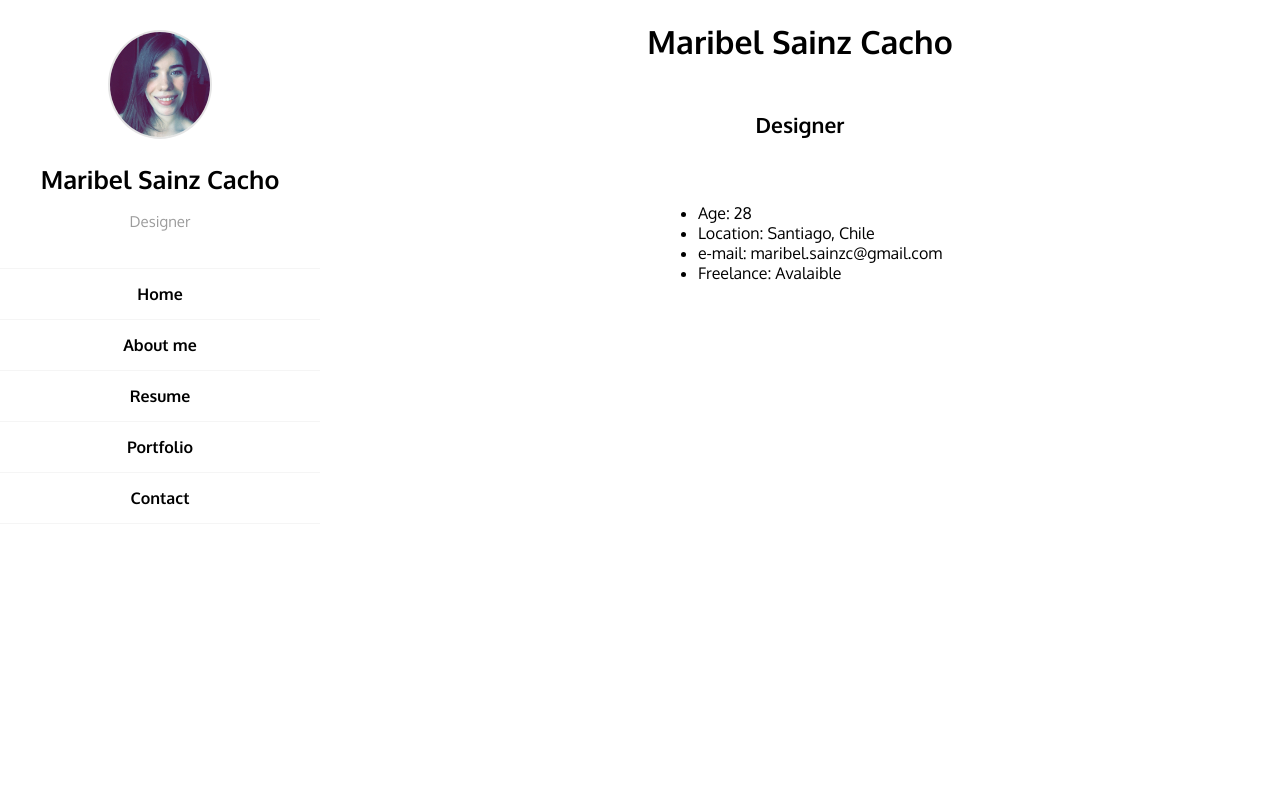
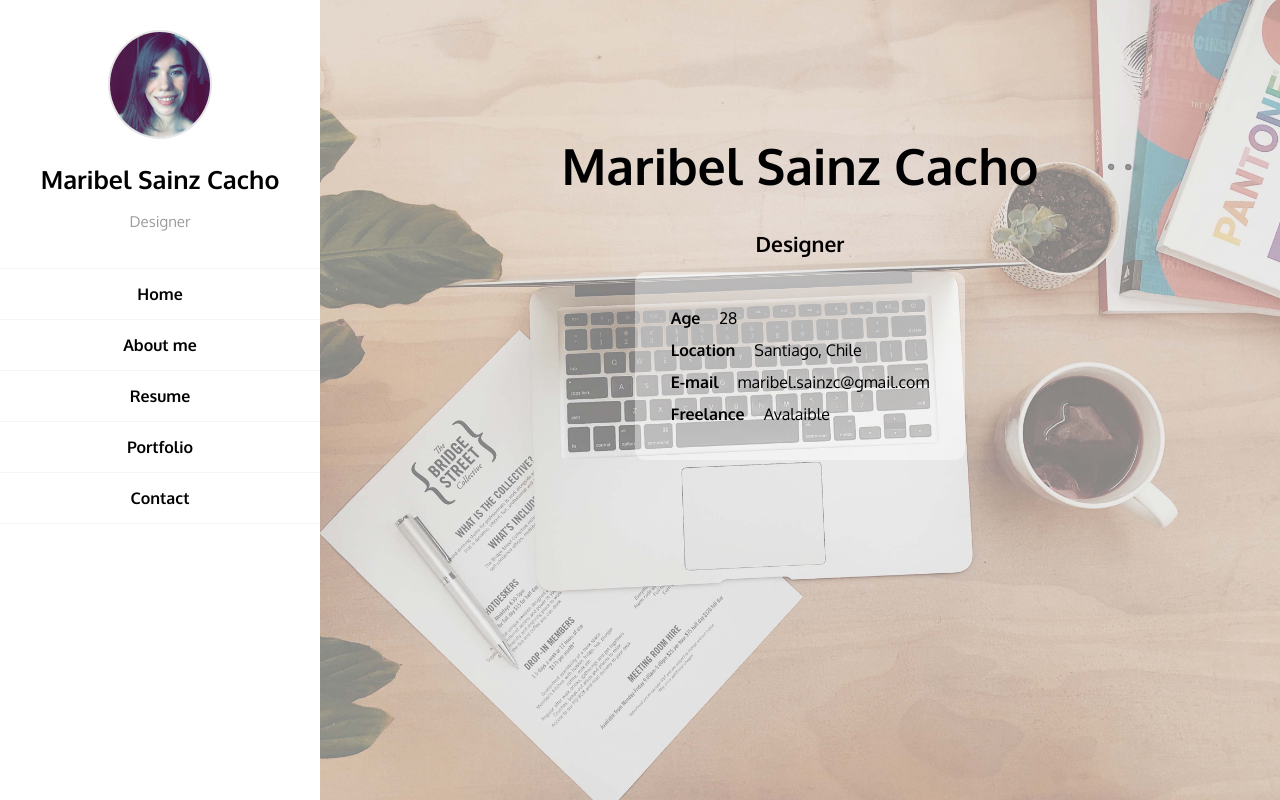
Before and after one commit to maribelsainz/Portafolio, a plain HTML site: page public/index.html in a window 1280 px wide. Drawn offline with Linux system fonts and the light colour scheme.

Commit message:
Info Home

```diff
--- a/public/index.html
+++ b/public/index.html
@@ -1,5 +1,6 @@
 <!DOCTYPE html>
 <html lang="en">
+
 <head>
     <meta charset="UTF-8">
     <meta name="viewport" content="width=device-width, initial-scale=1.0">
@@ -8,32 +9,35 @@
     <link rel="stylesheet" href="styles.css">
     <link href="https://fonts.googleapis.com/css?family=Oxygen:300,400,700" rel="stylesheet">
 </head>
+
 <body>
     <div id="flex">
         <div id="left">
             <div id="box_flex_superior">
                 <div id="img_wrapper">
-                    <img id="foto_perfil" src="img/IMG_6072 2.jpg" >
+                    <img id="foto_perfil" src="img/IMG_6072 2.jpg">
                 </div>
                 <div id="my_name_menu">
                     <h1>Maribel Sainz Cacho</h1>
                 </div>
-                <div id="my_profesion_menu"><h2>Designer</h2></div>
+                <div id="my_profesion_menu">
+                    <h2>Designer</h2>
                 </div>
-            <div id= "box_flex_inferior">
-                            <div class= "menu_item">
+            </div>
+            <div id="box_flex_inferior">
+                <div class="menu_item">
                     <a href="http://">Home</a>
                 </div>
-                            <div class= "menu_item">
+                <div class="menu_item">
                     <a href="http://">About me</a>
                 </div>
-                            <div class= "menu_item">
+                <div class="menu_item">
                     <a href="http://">Resume</a>
                 </div>
-                            <div class= "menu_item">
+                <div class="menu_item">
                     <a href="http://">Portfolio</a>
                 </div>
-                            <div class= "menu_item">
+                <div class="menu_item">
                     <a href="http://">Contact</a>
                 </div>
                 <div>
@@ -48,10 +52,23 @@
                 <h6 id="my_profesion">Designer</h6>
                 <div id="info_home">
                     <ul id="info_home_list">
-                        <li>Age: 28</li>
-                        <li>Location: Santiago, Chile</li>
-                        <li>e-mail: maribel.sainzc@gmail.com</li>
-                        <li>Freelance: Avalaible</li>
+                        <li>
+                            <span class="title">Age</span>
+                            <span class="value">28</span>
+                        </li>
+                        <li>
+                            <span class="title">Location</span>
+                            <span class="value">Santiago, Chile</span>
+                        </li>
+                        <li>
+                            <span class="title">E-mail</span>
+                            <span class="value">maribel.sainzc@gmail.com</span>
+                        </li>
+                        <li>
+                            <span class="title">Freelance</span>
+                            <span class="value">Avalaible</span>
+                        </li>
+
                     </ul>
 
 
@@ -62,4 +79,5 @@
 
     </div>
 </body>
+
 </html>
--- a/public/styles.css
+++ b/public/styles.css
@@ -6,29 +6,32 @@ body {
 #left {
     flex: 1;
 }
+
 #right {
     flex: 3;
-    background-image: url("img/christine-donaldson-643679-unsplash.jpg");
+    background-image: url("img/Fondo\ Home\ -50.jpg");
     background-size: cover;
-
 }
 
 #home {
-    /* background-color: green  */
+    padding-top: 100px;
 }
 
-#flex{
+#flex {
     display: flex;
     height: 100vh;
 }
+
 #info_home {
     text-align: center;
-
 }
 
 #info_home_list {
     display: inline-block;
     text-align: left;
+    list-style: none;
+    margin: 0;
+    padding: 15px 0 30px;
 }
 
 #my_name {
@@ -39,13 +42,15 @@ body {
     text-align: center;
     font-size: 21px;
     font-weight: 700;
+    margin: 15px;
 }
+
 #img_wrapper {
     text-align: center;
     margin: 30px auto 20px;
     max-width: 110px;
+}
 
-}
 #foto_perfil {
     border-radius: 50%;
     width: 100px;
@@ -62,7 +67,7 @@ body {
     text-align: center;
 }
 
-.menu_item a{
+.menu_item a {
     text-decoration: none;
     color: black;
     padding: 15px 20px;
@@ -72,12 +77,11 @@ body {
     position: relative;
 }
 
-.menu_item:first-child a{
+.menu_item:first-child a {
     border-top: 1px solid #f5f5f5;
 }
 
-#my_name_menu h1{
-
+#my_name_menu h1 {
     font-size: 25px;
     text-align: center;
 }
@@ -88,7 +92,7 @@ body {
     font-weight: 400;
 }
 
-.menu_item:hover{
+.menu_item:hover {
     background-color: #fcfcfc;
 }
 
@@ -103,3 +107,22 @@ body {
     margin: 0 auto;
     background-color: #eee;
 }
+
+.title {
+    margin-right: 15px;
+    font-weight: bold;
+}
+
+#info_home_list li {
+    padding: 6px;
+}
+
+#info_home_list {
+    background-color: #ffffff6b;
+    border-radius: 10px;
+    padding: 30px;
+}
+
+#my_name {
+    font-size: 50px
+}
```
Also changed, not shown: public/img/Fondo Home -50.jpg (added), public/img/Fondo Home.jpg (added), 1 other file. Lines whose indentation alone changed are shown as unchanged.
